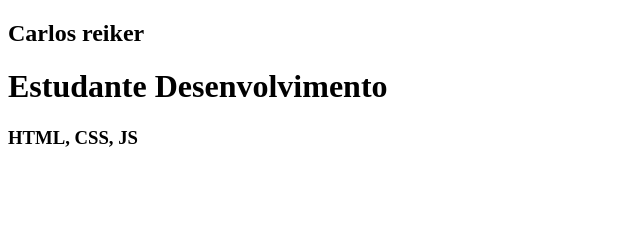
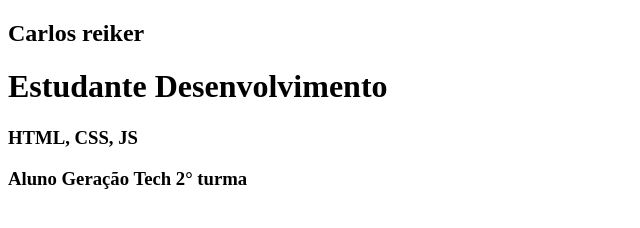
Before and after one commit to carlosreiker/aula-git, a plain HTML site: page index.html in a window 1280 px wide. Shown: the whole page, without its empty margins (0-640 px from the left). Drawn offline with Linux system fonts and the light colour scheme.

Commit message:
adicionando mais HTML

```diff
--- a/index.html
+++ b/index.html
@@ -9,5 +9,6 @@
     <h2>Carlos reiker</h2>
     <h1>Estudante Desenvolvimento</h1>
     <h3>HTML, CSS, JS</h3>
+    <h3>Aluno Geração Tech 2° turma</h3>
 </body>
 </html>
```
